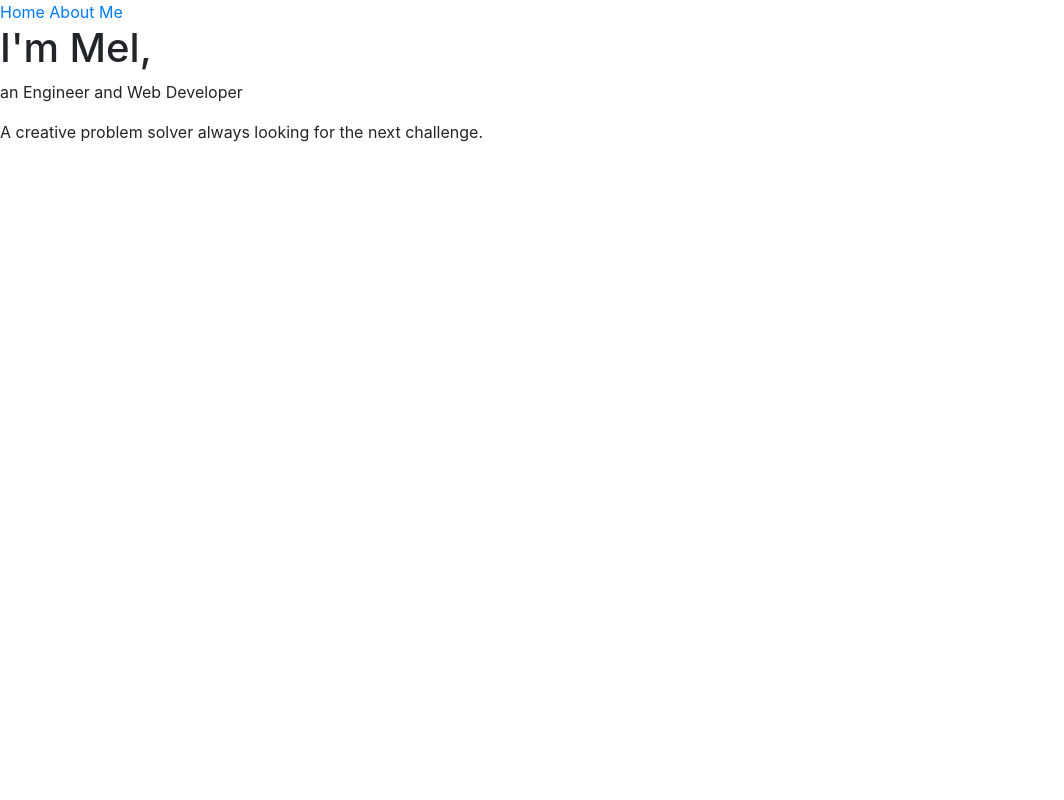
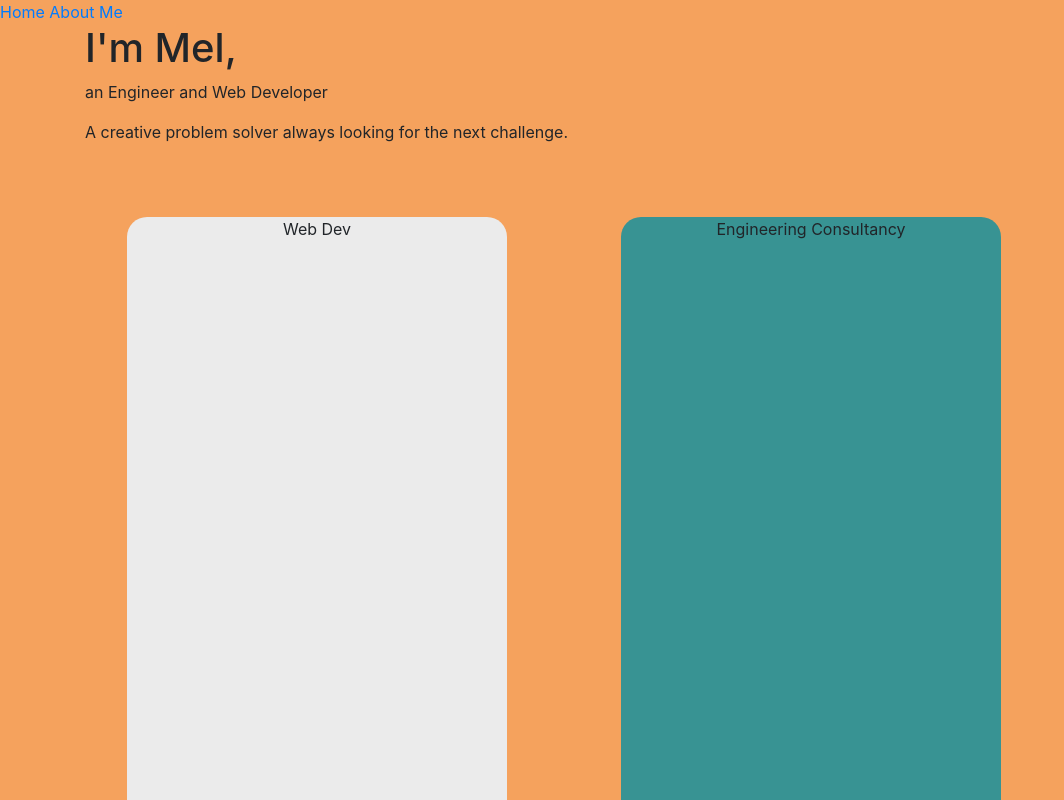
Before and after one commit to MelBoardman/mkbtechnical, a plain HTML site: page index.html in a window 1280 px wide. Shown: the top 800 px of the page, without its empty margins (0-1064 px from the left). Drawn offline with nearby package versions, Linux system fonts and the light colour scheme.

Commit message:
Additional content added to Index.html

```diff
--- a/css/styles.css
+++ b/css/styles.css
@@ -0,0 +1,30 @@
+body {
+    background-color: #f5a25d;
+}
+.web-dev {
+    background-color: #ebebeb;
+    border-radius: 20px;
+    display:block;
+    margin: 5%;
+    position: relative;
+    width: 100%;
+
+}
+
+.eng-con {
+    background-color: #389393;
+    border-radius: 20px;
+    margin: 5%;
+    position: relative;
+    width: 100%;
+    padding-bottom: 100%; /* 1:1 Aspect Ratio */
+}
+
+.content {
+    position:  absolute;
+    top: 0;
+    left: 0;
+    bottom: 0;
+    right: 0;
+    text-align: center;
+}
--- a/index.html
+++ b/index.html
@@ -1,28 +1,51 @@
 <!DOCTYPE html>
 <html lang="en">
+
 <head>
     <meta charset="UTF-8">
     <meta name="viewport" content="width=device-width, initial-scale=1.0">
-    <link rel="stylesheet" href="https://cdn.jsdelivr.net/npm/bootstrap@4.5.3/dist/css/bootstrap.min.css" integrity="sha384-TX8t27EcRE3e/ihU7zmQxVncDAy5uIKz4rEkgIXeMed4M0jlfIDPvg6uqKI2xXr2" crossorigin="anonymous">
+    <link rel="stylesheet" href="https://cdn.jsdelivr.net/npm/bootstrap@4.5.3/dist/css/bootstrap.min.css"
+        integrity="sha384-TX8t27EcRE3e/ihU7zmQxVncDAy5uIKz4rEkgIXeMed4M0jlfIDPvg6uqKI2xXr2" crossorigin="anonymous">
     <link rel="stylesheet" href="css/styles.css" type="text/css" />
     <title>MKB Technical</title>
 </head>
+
 <body>
     <header>
         <a href="index.html">Home</a>
         <a href="about-me.html">About Me</a>
 
     </header>
-    <main>
-        <h1>I'm Mel,</h1>
-        <p>an Engineer and Web Developer</p>
-
-        <p>A creative problem solver always looking for the next challenge.</p>
+    <main class="container">
+        <div class="row">
+            <div class="col">
+                <h1>I'm Mel,</h1>
+                <p>an Engineer and Web Developer</p>
+                <p>A creative problem solver always looking for the next challenge.</p>
+            </div>
+        </div>
+        <div class="row">
+            <div class="col-sm-4 web-dev">
+                <div class="content">
+                    <p>Web Dev</p>
+                </div>
+            </div>
+            <div class="col-sm-4 eng-con">
+                <div class="content">
+                    <p>Engineering Consultancy</p>
+                </div>
+            </div>
+        </div>
     </main>
     <footer>
 
     </footer>
-    <script src="https://code.jquery.com/jquery-3.5.1.slim.min.js" integrity="sha384-DfXdz2htPH0lsSSs5nCTpuj/zy4C+OGpamoFVy38MVBnE+IbbVYUew+OrCXaRkfj" crossorigin="anonymous"></script>
-    <script src="https://cdn.jsdelivr.net/npm/bootstrap@4.5.3/dist/js/bootstrap.bundle.min.js" integrity="sha384-ho+j7jyWK8fNQe+A12Hb8AhRq26LrZ/JpcUGGOn+Y7RsweNrtN/tE3MoK7ZeZDyx" crossorigin="anonymous"></script>
+    <script src="https://code.jquery.com/jquery-3.5.1.slim.min.js"
+        integrity="sha384-DfXdz2htPH0lsSSs5nCTpuj/zy4C+OGpamoFVy38MVBnE+IbbVYUew+OrCXaRkfj"
+        crossorigin="anonymous"></script>
+    <script src="https://cdn.jsdelivr.net/npm/bootstrap@4.5.3/dist/js/bootstrap.bundle.min.js"
+        integrity="sha384-ho+j7jyWK8fNQe+A12Hb8AhRq26LrZ/JpcUGGOn+Y7RsweNrtN/tE3MoK7ZeZDyx"
+        crossorigin="anonymous"></script>
 </body>
+
 </html>
```
Also changed, not shown: contact-me.html (+1 -1 lines).
